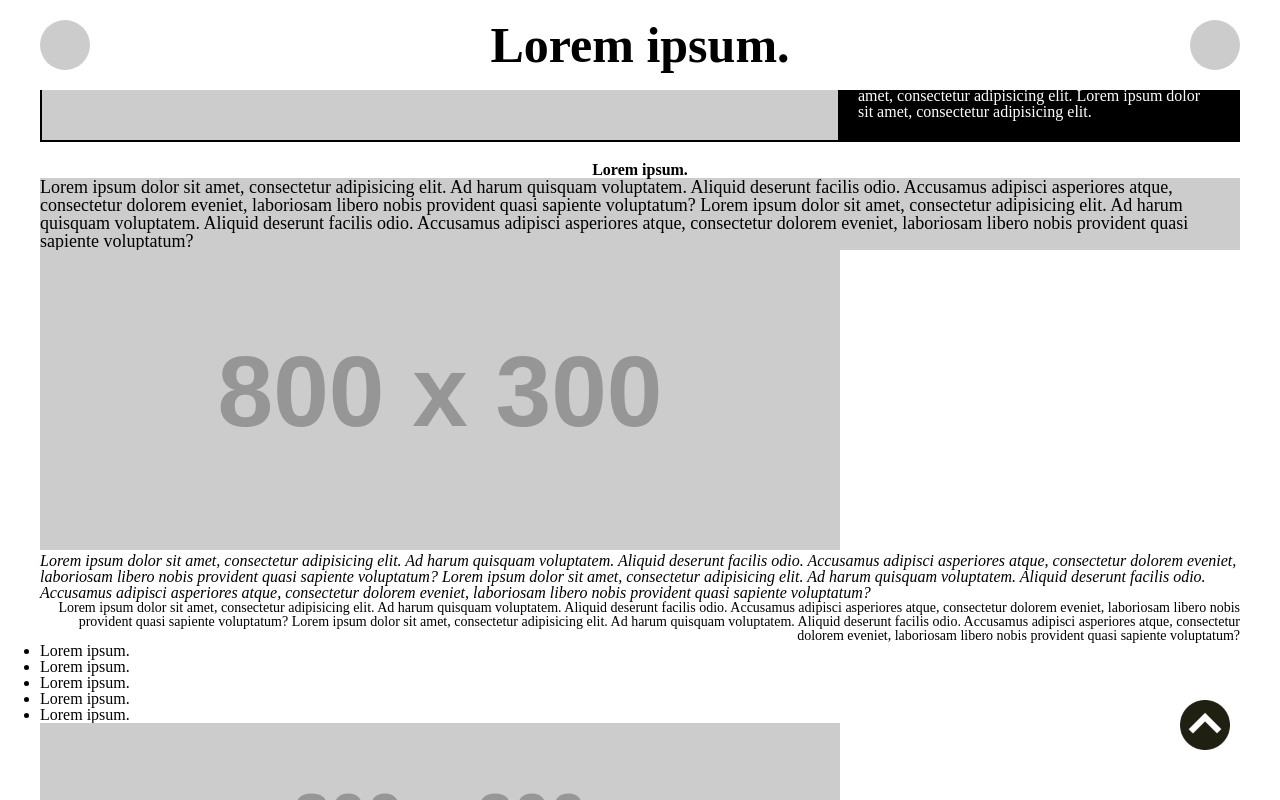
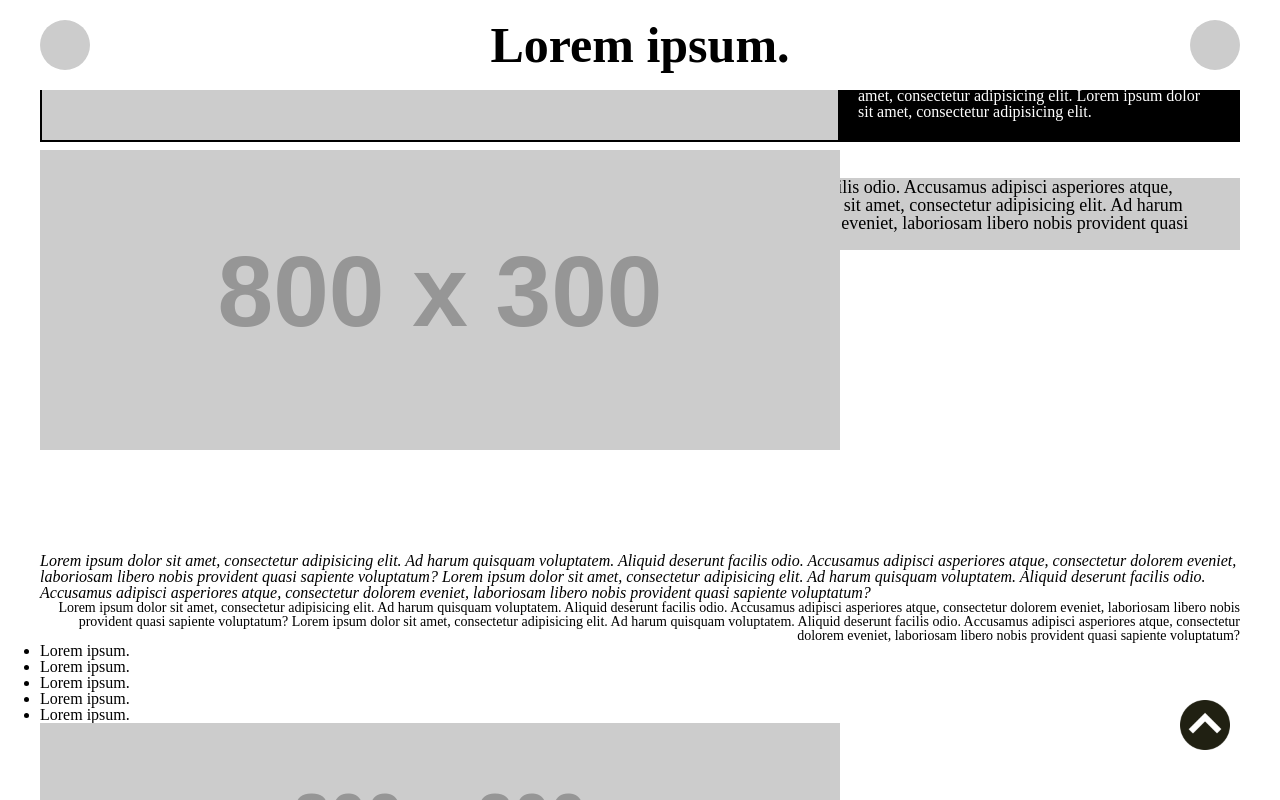
Before and after one commit to AnaKhurs/layout-course, a plain HTML site: page 1/index.html in a window 1280 px wide. In both pictures the pointer is over the picture 440 px from the left and 1243 px from the top of the page. Shown: the part 843-1643 px from the top of the page. Drawn offline with Linux system fonts and the light colour scheme.

Commit message:
transform / transition

```diff
--- a/1/css/style.css
+++ b/1/css/style.css
@@ -67,6 +67,14 @@
     color: blue;
 }
 
+.images-1{
+    transition: all 2s ease 0s;
+}
+
+.images-1:hover {
+    transform: translate(0, -100px);
+}
+
 .text-1 {
     font-size: 20px;
     background-color: #ccc;
```
